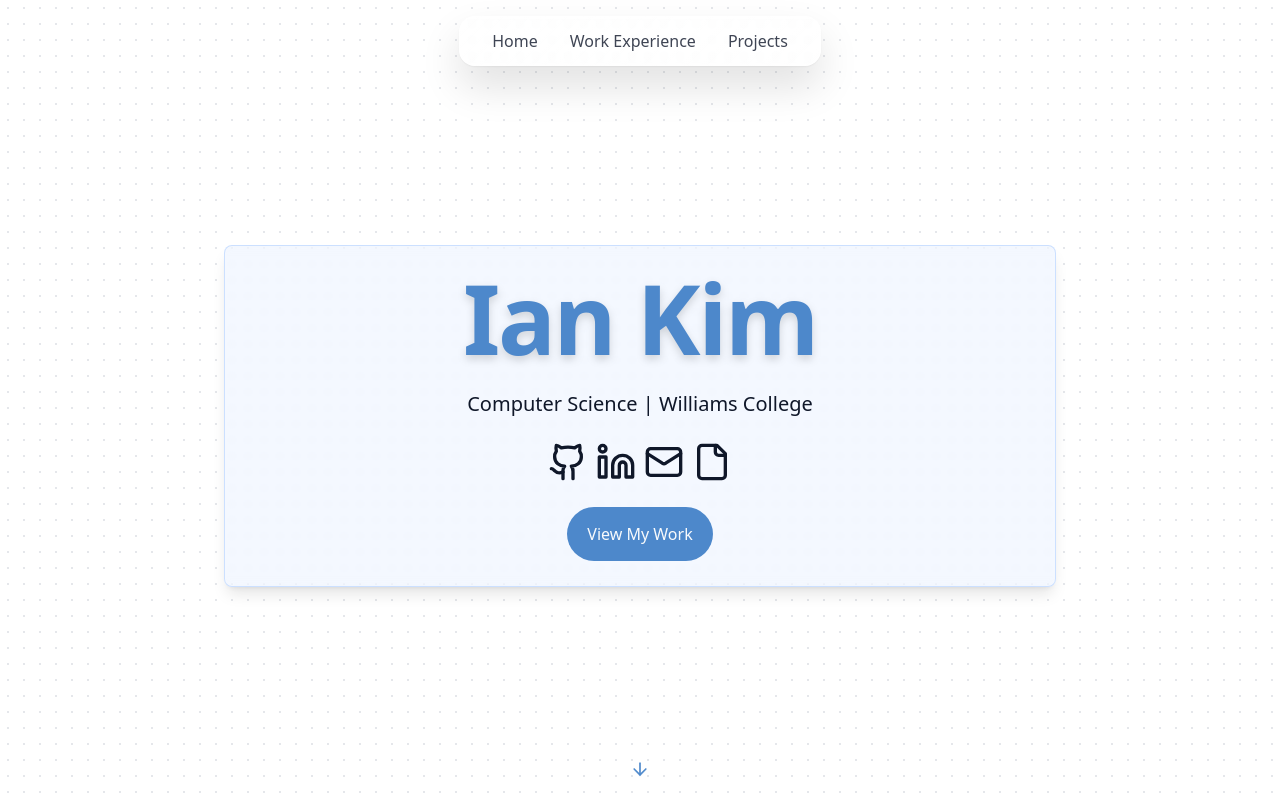
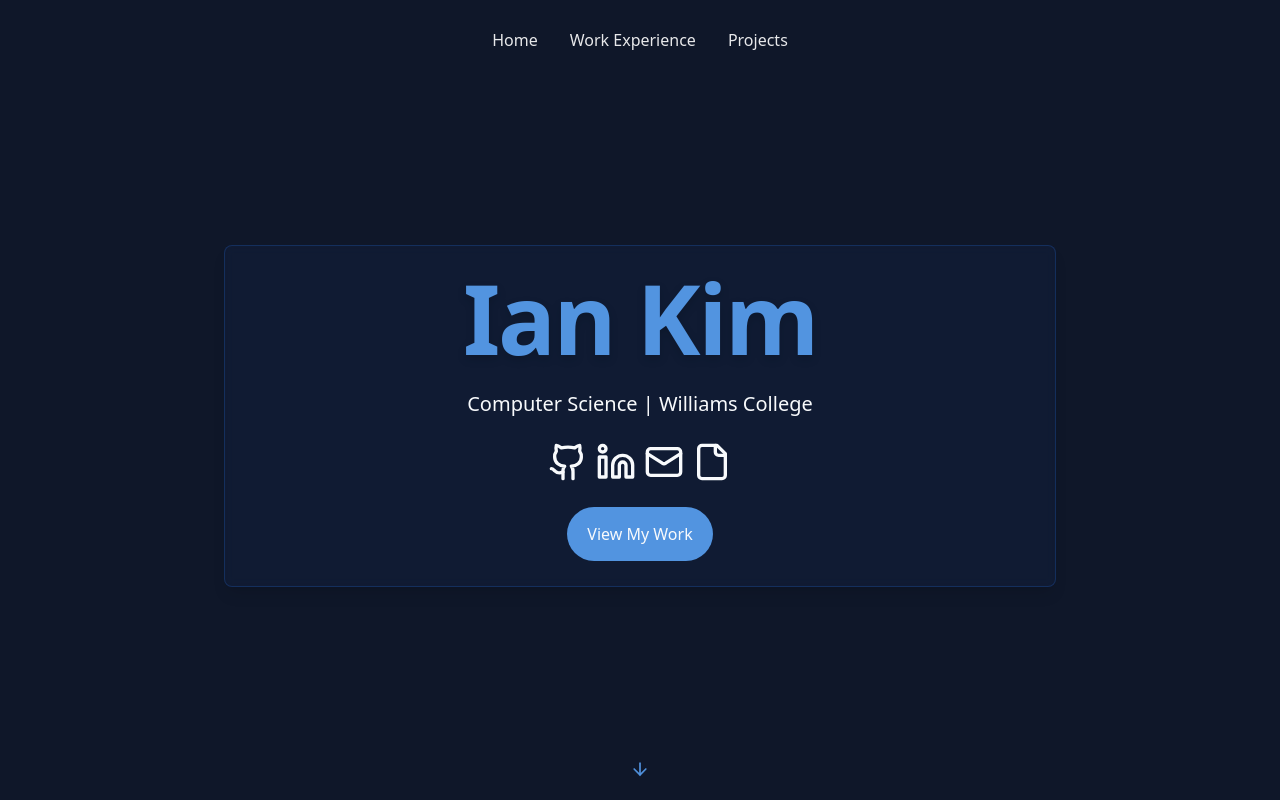
Before and after one commit to iankim0/portfolio, a React (Vite) app in the folder react-portfolio/: page / in a window 1280 px wide. Shown: the top 800 px of the page. Built offline with nearby package versions, Linux system fonts and the light colour scheme.

Commit message:
changing portfolio

```diff
--- a/react-portfolio/src/components/NavBar.jsx
+++ b/react-portfolio/src/components/NavBar.jsx
@@ -23,14 +23,23 @@ export const NavBar = () => {
     }, []);
     return (
         <div className='flex justify-center mt-4'>
-            <nav className={cn("fixed w-0.4 z-40 transition-all duration-300 items-center",
-                "py-3 glass-effect"
+            <nav className={cn(
+                "fixed z-40 transition-all duration-300 items-center py-3",
+                isScrolled
+                    ? "w-0.4 nav-scrolled rounded-full"
+                    : "w-auto bg-transparent"
             )}>
                 <div className='container flex items-center justify-center'>
                     {/* Desktop NavBar */}
                     <div className='flex space-x-8'>
                         {navItems.map((item, key) => (
-                            <a key={key} href={item.href} className='text-foreground/80 hover:text-primary transition-colors duration-300'> {item.name} </a>
+                            <a
+                                key={key}
+                                href={item.href}
+                                className='text-white/90 hover:text-white border-b-2 border-transparent hover:border-white transition-all duration-300 pb-1'
+                            >
+                                {item.name}
+                            </a>
                         ))}
                     </div>
                 </div>
--- a/react-portfolio/src/index.css
+++ b/react-portfolio/src/index.css
@@ -19,19 +19,23 @@
   --animate-fade-in-delay-4: fade-in 0.7s ease-out 0.8s forwards;
 
   @keyframes float {
+
     0%,
     100% {
       transform: translateY(0);
     }
+
     50% {
       transform: translateY(-10px);
     }
   }
+
   @keyframes fade-in {
     from {
       opacity: 0;
       transform: translateY(20px);
     }
+
     to {
       opacity: 1;
       transform: translateY(0);
@@ -43,15 +47,15 @@
 
 @layer base {
   :root {
-    --background: 210, 40%, 98%;
-    --foreground: 222, 47%, 11%;
+    --background: 222, 47%, 11%;
+    --foreground: 210, 40%, 98%;
 
-    --card: 0 0% 100%;
+    --card: 222 47% 15%;
 
-    --primary: 212 55.1% 55%;
+    --primary: 212 70% 60%;
     --primary-foreground: 210 40% 98%;
 
-    --border: 214 32% 91%;
+    --border: 222 30% 25%;
   }
 
   * {
@@ -72,30 +76,31 @@
   margin-inline: auto;
   padding-inline: 2rem;
 
-  @media (width >= 640px) {
+  @media (width >=640px) {
     max-width: 640px;
   }
-  @media (width >= 768px) {
+
+  @media (width >=768px) {
     max-width: 768px;
   }
-  @media (width >= 1024px) {
+
+  @media (width >=1024px) {
     max-width: 1024px;
   }
-  @media (width >= 1280px) {
+
+  @media (width >=1280px) {
     max-width: 1280px;
   }
-  @media (width >= 1400px) {
+
+  @media (width >=1400px) {
     max-width: 1400px;
   }
 }
 
-@utility text-glow {
-  @apply relative;
-  text-shadow: 0 0 10px rgba(140,243,250,0.8);
-}
+
 
 @utility card-hover {
-  @apply transition-transform duration-300 hover:scale-[1.02] hover:shadow-lg;
+  @apply transition-transform duration-300 hover:scale-[1.02];
 }
 
 @utility gradient-border {
@@ -106,8 +111,9 @@
 }
 
 @utility blue-glass {
-  @apply px-5 py-2 rounded-full bg-primary text-primary-foreground font-medium transition-all duration-300 hover:shadow-[0_0_10px_rgba(140,243,250,0.8)] hover:scale-105 active:scale-95;
+  @apply px-5 py-2 rounded-full bg-primary text-primary-foreground font-medium transition-all duration-300 hover:scale-105 active:scale-95;
 }
+
 #root {
   max-width: 100%;
   margin: 0 auto;
@@ -116,12 +122,17 @@
 }
 
 @utility glass-effect {
-  background: linear-gradient(135deg, rgba(255,255,255,0.12) 0%, rgba(255,255,255,0.06) 50%, rgba(255,255,255,0.02) 100%);
+  background: linear-gradient(135deg, rgba(255, 255, 255, 0.12) 0%, rgba(255, 255, 255, 0.06) 50%, rgba(255, 255, 255, 0.02) 100%);
   backdrop-filter: blur(3px) saturate(120%);
-  border: 1px solid rgba(255,255,255,0.3);
+  border: 1px solid rgba(255, 255, 255, 0.3);
   box-shadow:
-    0 20px 40px rgba(0,0,0,0.12),
-    inset 0 1px 0 rgba(255,255,255,0.4),
-    0 1px 2px rgba(0,0,0,0.05);
+    0 20px 40px rgba(0, 0, 0, 0.12),
+    inset 0 1px 0 rgba(255, 255, 255, 0.4),
+    0 1px 2px rgba(0, 0, 0, 0.05);
   border-radius: 16px;
 }
+
+@utility nav-scrolled {
+  background-color: hsl(222, 47%, 14%);
+  box-shadow: 0 2px 8px rgba(0, 0, 0, 0.3);
+}
--- a/react-portfolio/src/pages/Home.jsx
+++ b/react-portfolio/src/pages/Home.jsx
@@ -6,7 +6,7 @@ import { WorkSection } from "../components/WorkSection";
 export const Home = () => {
     return <div className="min-h-screen text-foreground overflow-x-hidden">
         {/* Background */}
-        <div className="fixed inset-0 -z-10 h-full w-full bg-white bg-[radial-gradient(#e5e7eb_1px,transparent_1px)] [background-size:16px_16px]"></div>
+        <div className="fixed inset-0 -z-10 h-full w-full bg-background"></div>
         {/* Navbar */}
         <NavBar />
         {/* Main Body */}
```
